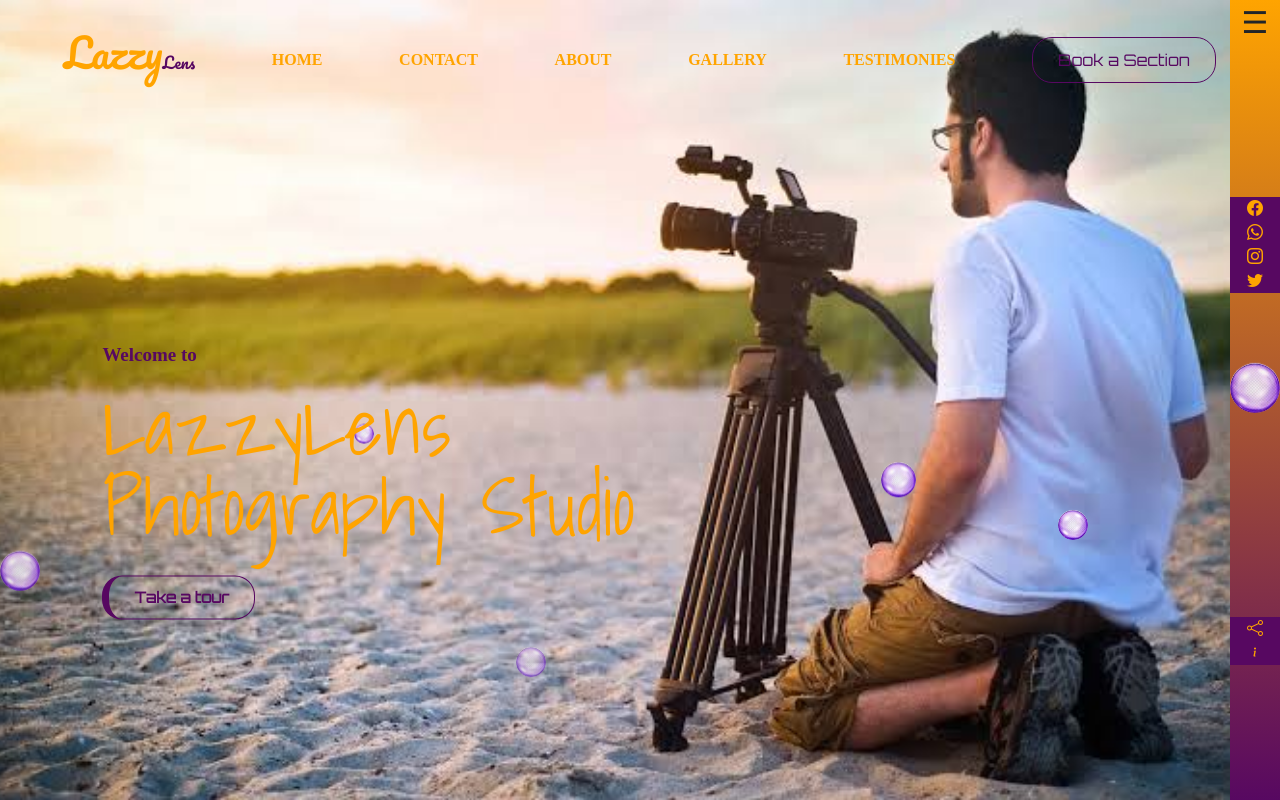
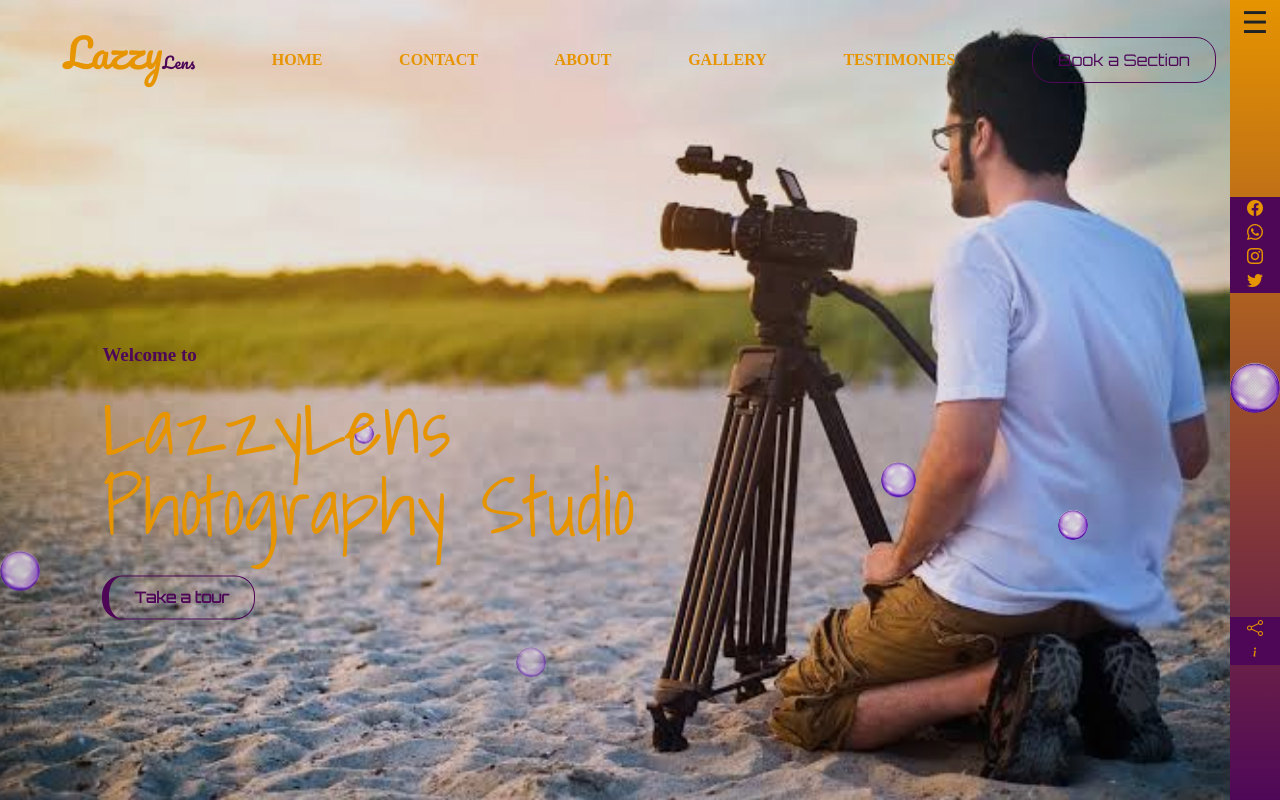
Before and after one commit to Blessingjosh/Lazzylens, a plain HTML site: page lazzHtml.html in a window 1280 px wide. Drawn offline with nearby package versions, Linux system fonts and the light colour scheme; a web font is replaced by a local one.

Commit message:
changes in css

```diff
--- a/lazzCss.css
+++ b/lazzCss.css
@@ -16,6 +16,7 @@
     height: 100vh;
     background-size: cover;
     background-image: url(images/kkkkkkkk.jpeg);
+    filter: brightness(90%);
     background-position: center;
     position: relative;
     overflow: hidden;
```
